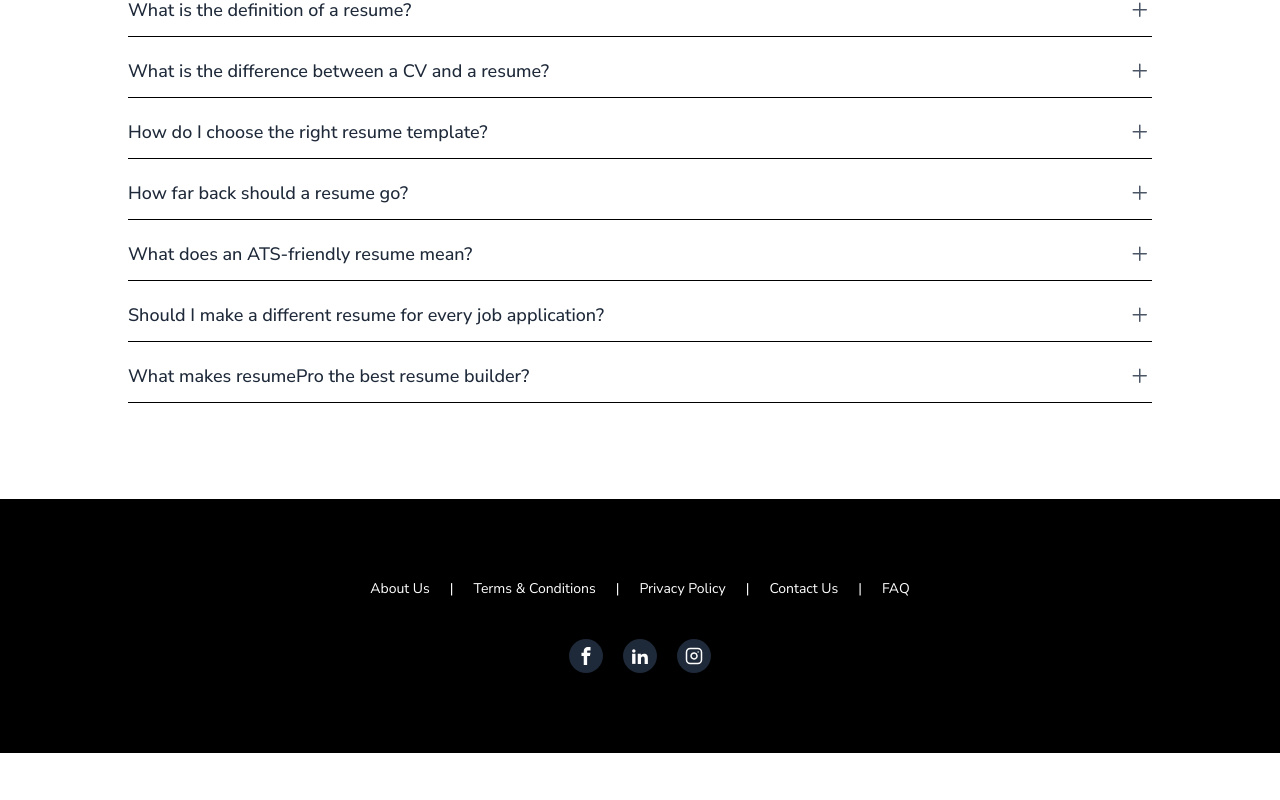
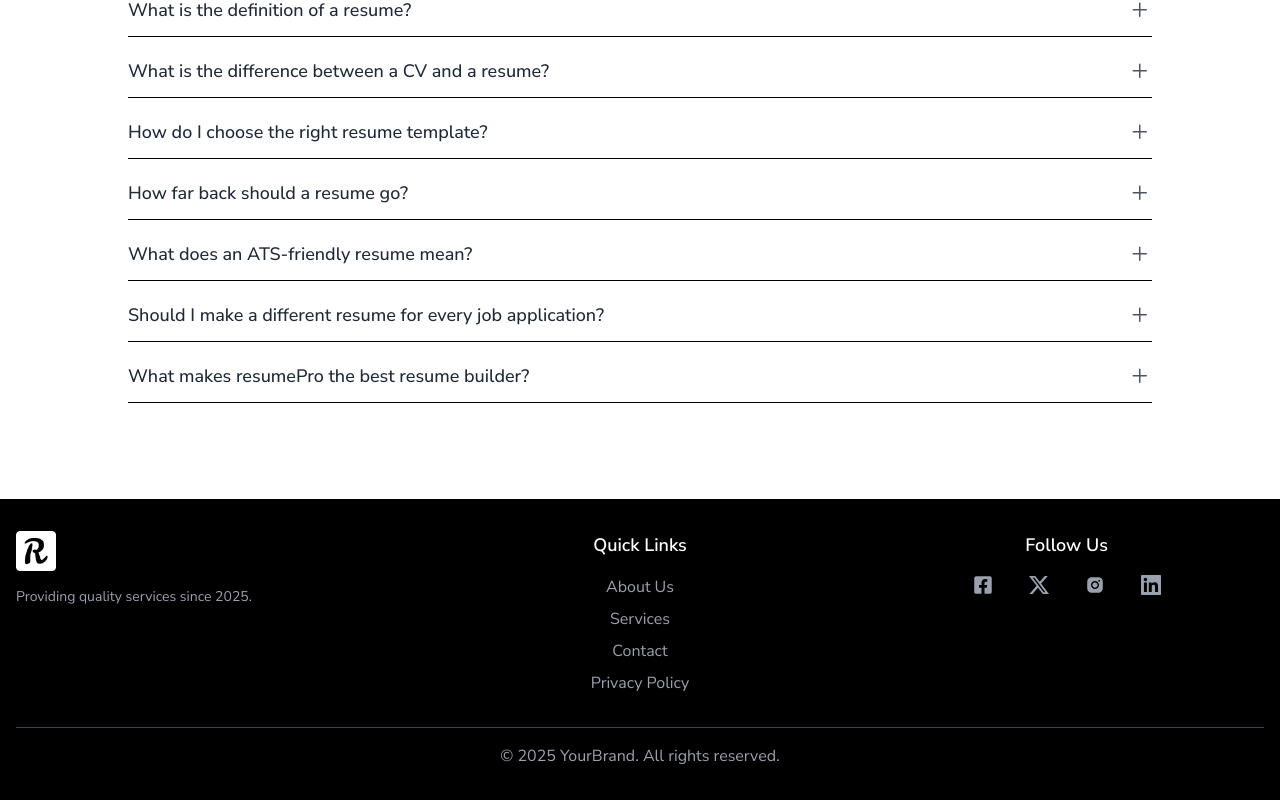
Before and after one commit to chaudhary64/resumePro, a React (Vite) app: page / in a window 1280 px wide. Shown: the part 2448-3248 px from the top of the page. Before the commit the page ends 3201 px from the top, so only its background shows below. Built offline with nearby package versions, Linux system fonts and the light colour scheme.

Commit message:
feat: redesign Footer component with updated social media icons and improved layout

```diff
--- a/src/Components/Footer.jsx
+++ b/src/Components/Footer.jsx
@@ -1,64 +1,97 @@
 import React from "react";
-import { useState, useEffect } from "react";
-import { ImFacebook } from "react-icons/im";
-import { ImLinkedin2 } from "react-icons/im";
-import { LuInstagram } from "react-icons/lu";
+import { FaFacebookSquare } from "react-icons/fa";
+import { AiFillInstagram } from "react-icons/ai";
+import { BsTwitterX } from "react-icons/bs";
+import { GrLinkedin } from "react-icons/gr";
 
 const Footer = () => {
-  const links = [
-    {
-      id: 1,
-      title: "About Us",
-    },
-    {
-      id: 2,
-      title: "Terms & Conditions",
-    },
-    {
-      id: 3,
-      title: "Privacy Policy",
-    },
-    {
-      id: 4,
-      title: "Contact Us",
-    },
-    {
-      id: 5,
-      title: "FAQ",
-    },
-  ];
+  return (
+    <footer className="bg-black text-gray-400">
+      <div className="max-w-screen-xl mx-auto px-4 py-8">
+        {/* Top Section */}
+        <div className="grid grid-cols-1 md:grid-cols-3 gap-8">
+          {/* Logo and Description */}
+          <div>
+            <img
+              src="/public/logo/android-chrome-512x512.png"
+              alt="ResumePro"
+              className="h-10"
+            />
+            <p className="mt-4 text-sm">
+              Providing quality services since 2025.
+            </p>
+          </div>
 
-  const [isMobile, setIsMobile] = useState(window.innerWidth < 768);
+          {/* Navigation Links */}
+          <div className="md:flex md:flex-col justify-center md:text-center">
+            <p className="text-lg font-semibold text-white mb-4">Quick Links</p>
+            <ul className="space-y-2">
+              <li>
+                <a href="#" className="hover:text-white transition-colors">
+                  About Us
+                </a>
+              </li>
+              <li>
+                <a href="#" className="hover:text-white transition-colors">
+                  Services
+                </a>
+              </li>
+              <li>
+                <a href="#" className="hover:text-white transition-colors">
+                  Contact
+                </a>
+              </li>
+              <li>
+                <a href="#" className="hover:text-white transition-colors">
+                  Privacy Policy
+                </a>
+              </li>
+            </ul>
+          </div>
 
-  useEffect(() => {
-    const handleResize = () => {
-      setIsMobile(window.innerWidth < 768);
-    };
+          {/* Social Media Icons */}
+          <div>
+            <h3 className="text-lg md:text-center font-semibold text-white mb-4">
+              Follow Us
+            </h3>
+            <div className="flex md:justify-center gap-5 space-x-4 text-xl">
+              <a
+                href="#"
+                aria-label="Facebook"
+                className="hover:text-blue-500 transition-colors"
+              >
+                <FaFacebookSquare />
+              </a>
+              <a
+                href="#"
+                aria-label="Twitter"
+                className="hover:text-blue-400 transition-colors"
+              >
+                <BsTwitterX />
+              </a>
+              <a
+                href="#"
+                aria-label="Instagram"
+                className="hover:text-pink-500 transition-colors"
+              >
+                <i className="fab fa-instagram"></i>
+                <AiFillInstagram />
+              </a>
+              <a
+                href="#"
+                aria-label="LinkedIn"
+                className="hover:text-blue-700 transition-colors"
+              >
+                <GrLinkedin />
+              </a>
+            </div>
+          </div>
+        </div>
 
-    window.addEventListener("resize", handleResize);
-    return () => window.removeEventListener("resize", handleResize);
-  }, []);
-
-  return (
-    <footer className="bg-black py-20">
-      <div
-        className={`flex ${
-          isMobile ? "flex-col" : "flex-row"
-        } justify-center items-center gap-5 text-white text-sm`}
-      >
-        {links.map((link, index) => (
-          <>
-            <a href="#">{link.title}</a>
-            {!isMobile && index < links.length - 1 && <span> | </span>}
-          </>
-        ))}
-      </div>
-      <div className="text-white lg:text-lg flex justify-center items-center gap-5 mt-10">
-        {[ImFacebook, ImLinkedin2, LuInstagram].map((Icon, index) => (
-          <div key={index} className="rounded-full p-2 bg-gray-800">
-            <Icon />
-          </div>
-        ))}
+        {/* Bottom Section */}
+        <div className="mt-8 border-t border-gray-700 pt-4 text-center">
+          <p>&copy; 2025 YourBrand. All rights reserved.</p>
+        </div>
       </div>
     </footer>
   );
```
